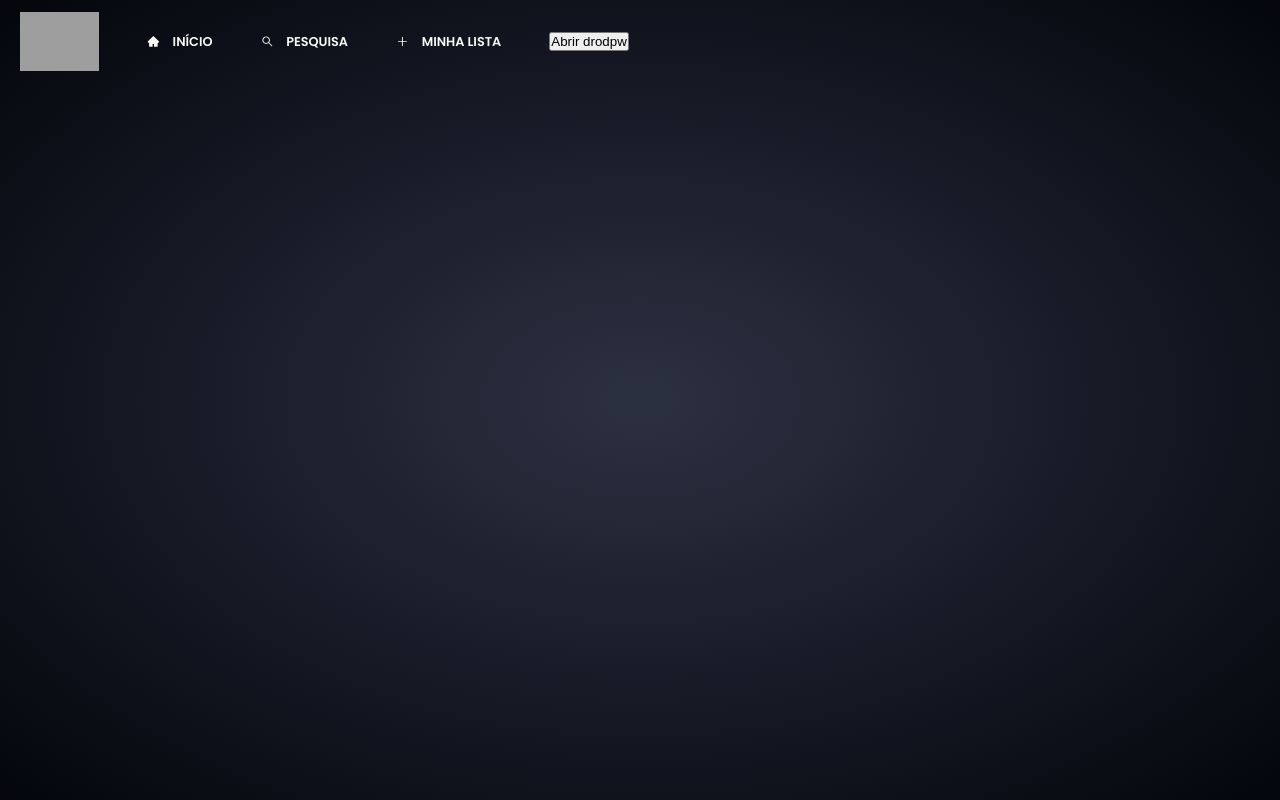
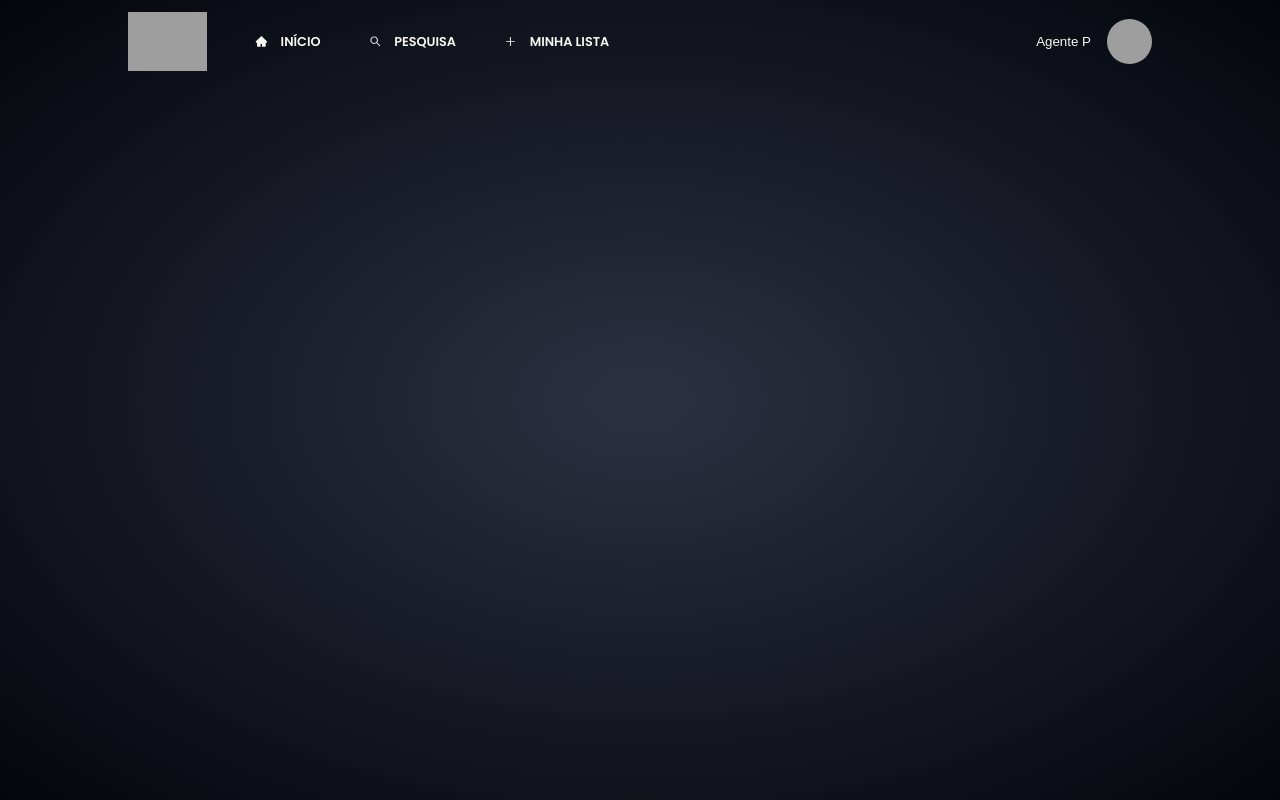
Before and after one commit to mick3211/next-disney-plus, a Next.js app: page / in a window 1280 px wide. Shown: the top 800 px of the page. Built offline with nearby package versions, Linux system fonts and the light colour scheme; grey boxes are pictures that could not be loaded.

Commit message:
header finalizado

```diff
--- a/package.json
+++ b/package.json
@@ -9,6 +9,7 @@
     "lint": "next lint"
   },
   "dependencies": {
+    "@radix-ui/react-avatar": "^0.1.4",
     "@radix-ui/react-dropdown-menu": "^0.1.6",
     "@stitches/react": "^1.2.8",
     "next": "12.1.6",
--- /dev/null
+++ b/src/components/AvatarDropdown/AvatarDropdown.styled.ts
@@ -0,0 +1,66 @@
+import * as DropdownMenu from '@radix-ui/react-dropdown-menu';
+import * as Avatar from '@radix-ui/react-avatar';
+import { styled } from 'src/styles/stitches';
+
+export const StyledAvatar = styled(Avatar.Root, {
+    width: 45,
+    height: 45,
+    borderRadius: '100%',
+    backgroundColor: '$bgSecondary',
+    display: 'flex',
+    justifyContent: 'center',
+    alignItems: 'center',
+    overflow: 'hidden',
+    userSelect: 'none',
+});
+
+export const StyledAvatarImage = styled(Avatar.Image, {
+    width: '100%',
+    height: '100%',
+    objectFit: 'cover',
+});
+
+export const StyledAvatarFallback = styled(Avatar.Fallback, {
+    color: '$textPrimary',
+});
+
+// Dropdown
+
+export const StyledTrigger = styled(DropdownMenu.Trigger, {
+    background: 'none',
+    border: 'none',
+    cursor: 'pointer',
+    display: 'flex',
+    alignItems: 'center',
+    gap: '1rem',
+    color: '$textPrimary',
+
+    '& .username': {
+        display: 'none',
+    },
+
+    '@sm': {
+        '& .username': {
+            display: 'block',
+        },
+    },
+});
+
+export const StyledContent = styled(DropdownMenu.Content, {
+    backgroundColor: '$surface',
+    padding: 8,
+    border: '1px solid #222',
+    fontSize: '$sm',
+});
+
+export const StyledItem = styled(DropdownMenu.Item, {
+    width: '100%',
+    color: '$textSecondary',
+    py: 8,
+    cursor: 'pointer',
+
+    '&:hover': {
+        color: '$textPrimary',
+        outline: 'none',
+    },
+});
--- /dev/null
+++ b/src/components/AvatarDropdown/AvatarDropdown.tsx
@@ -0,0 +1,53 @@
+import {
+    StyledAvatar,
+    StyledAvatarFallback,
+    StyledAvatarImage,
+    StyledContent,
+    StyledItem,
+    StyledTrigger,
+} from './AvatarDropdown.styled';
+import { Root as DropdownRoot } from '@radix-ui/react-dropdown-menu';
+import { useState } from 'react';
+
+const menuLinks = [
+    {
+        name: 'Editar perfis',
+        href: '',
+    },
+    {
+        name: 'Configurações do aplicativo',
+        href: '',
+    },
+    {
+        name: 'Conta',
+        href: '',
+    },
+    {
+        name: 'Ajuda',
+        href: '',
+    },
+    {
+        name: 'Sair',
+        href: '',
+    },
+];
+
+export const AvatarDropdown: React.FC = () => {
+    return (
+        <DropdownRoot modal={false}>
+            <StyledTrigger>
+                <span className="username">Agente P</span>
+                <StyledAvatar>
+                    <StyledAvatarImage src="https://i.pinimg.com/550x/cf/1c/73/cf1c73e42a48cc8b9ad7c606745ff265.jpg" />
+                    <StyledAvatarFallback>MF</StyledAvatarFallback>
+                </StyledAvatar>
+            </StyledTrigger>
+
+            <StyledContent sideOffset={16} align="end">
+                {menuLinks.map(item => (
+                    <StyledItem key={item.name}>{item.name}</StyledItem>
+                ))}
+            </StyledContent>
+        </DropdownRoot>
+    );
+};
--- a/src/components/Header/Header.styled.tsx
+++ b/src/components/Header/Header.styled.tsx
@@ -1,14 +1,36 @@
 import { styled } from 'src/styles/stitches';
+
+export const Container = styled('div', {
+    width: '100%',
+    mx: 'auto',
+    display: 'grid',
+    gridTemplateColumns: 'auto 1fr auto',
+    alignItems: 'center',
+    gap: '3rem',
+    justifyItems: 'center',
+
+    '@sm': {
+        maxWidth: 640,
+        justifyItems: 'flex-start',
+    },
+    '@md': {
+        maxWidth: 768,
+    },
+    '@lg': {
+        maxWidth: 1024,
+    },
+    '@xl': {
+        maxWidth: 1536,
+    },
+});
 
 export const HeaderStyled = styled('header', {
     py: 12,
-    px: 20,
+    px: 16,
     width: '100%',
     backgroundColor: 'transparent',
     transition: 'background-color .2s',
-    display: 'flex',
-    alignItems: 'center',
-    gap: '3rem',
+
     position: 'fixed',
     top: 0,
 
@@ -45,4 +67,14 @@ export const NavItemStyled = styled('li', {
         textDecorationColor: '$bgSecondary',
         textUnderlineOffset: 6,
     },
+
+    '& a span': {
+        display: 'none',
+    },
+
+    '@sm': {
+        '& a span': {
+            display: 'block',
+        },
+    },
 });
--- a/src/components/Header/Header.tsx
+++ b/src/components/Header/Header.tsx
@@ -1,8 +1,13 @@
-import { HeaderStyled, NavItemStyled, NavListStyled } from './Header.styled';
+import {
+    Container,
+    HeaderStyled,
+    NavItemStyled,
+    NavListStyled,
+} from './Header.styled';
 import { AiFillHome, AiOutlinePlus, AiOutlineSearch } from 'react-icons/ai';
+import { AvatarDropdown } from '@components/AvatarDropdown/AvatarDropdown';
 import Link from 'next/link';
 import { useEffect, useState } from 'react';
-import * as DropdownMenu from '@radix-ui/react-dropdown-menu';
 
 const navItems = [
     {
@@ -38,6 +43,7 @@ export const Header: React.FC = () => {
 
     return (
         <HeaderStyled opaque={isScrolled}>
+            <Container>
                 <img
                     src="https://upload.wikimedia.org/wikipedia/commons/archive/3/3e/20220128173228%21Disney%2B_logo.svg"
                     alt="Disney+"
@@ -50,21 +56,15 @@ export const Header: React.FC = () => {
                                 <Link href={item.href}>
                                     <a>
                                         {item.icon}
-                                    {item.name.toUpperCase()}
+                                        <span>{item.name.toUpperCase()}</span>
                                     </a>
                                 </Link>
                             </NavItemStyled>
                         ))}
                     </NavListStyled>
                 </nav>
-
-            <DropdownMenu.Root>
-                <DropdownMenu.Trigger>Abrir drodpw</DropdownMenu.Trigger>
-
-                <DropdownMenu.Content>
-                    <DropdownMenu.Item>asdsad</DropdownMenu.Item>
-                </DropdownMenu.Content>
-            </DropdownMenu.Root>
+                <AvatarDropdown />
+            </Container>
         </HeaderStyled>
     );
 };
--- a/src/styles/globals.ts
+++ b/src/styles/globals.ts
@@ -11,6 +11,7 @@ export const globalStyles = globalCss({
         fontFamily: 'Poppins, sans-serif',
         background:
             'radial-gradient(ellipse, rgb(43,48,65) 2%, rgb(4,6,12) 100%)',
+        backgroundAttachment: 'fixed',
         height: '100vh',
     },
 });
--- a/src/styles/stitches.ts
+++ b/src/styles/stitches.ts
@@ -31,6 +31,12 @@ const { styled } = createStitches({
             paddingBottom: value,
         }),
     },
+    media: {
+        sm: '(min-width: 640px)',
+        md: '(min-width: 768px)',
+        lg: '(min-width: 1024px)',
+        xl: '(min-width: 1536px)',
+    },
 });
 
 export { styled };
```
Also changed, not shown: 1 other file (tests, documents, lock files or other folders). Lines whose indentation alone changed are shown as unchanged.
